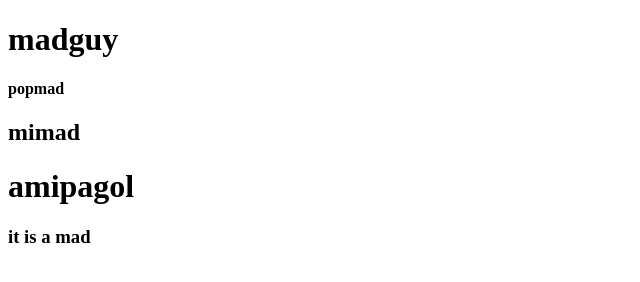
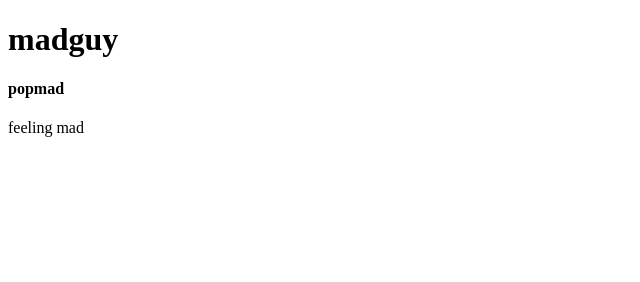
Before and after one commit to aurko03/first-website, a plain HTML site: page index3.html in a window 1280 px wide. Shown: the whole page, without its empty margins (0-640 px from the left). Drawn offline with Linux system fonts and the light colour scheme.

Commit message:
edited index3.html

```diff
--- a/index3.html
+++ b/index3.html
@@ -8,8 +8,6 @@
 <body>
     <h1>madguy</h1>
     <h4>popmad</h4>
-    <h2>mimad</h2>
-    <h1>amipagol</h1>
-    <h3>it is a mad</h3>
+    <p>feeling mad</p>
 </body>
 </html>
```
